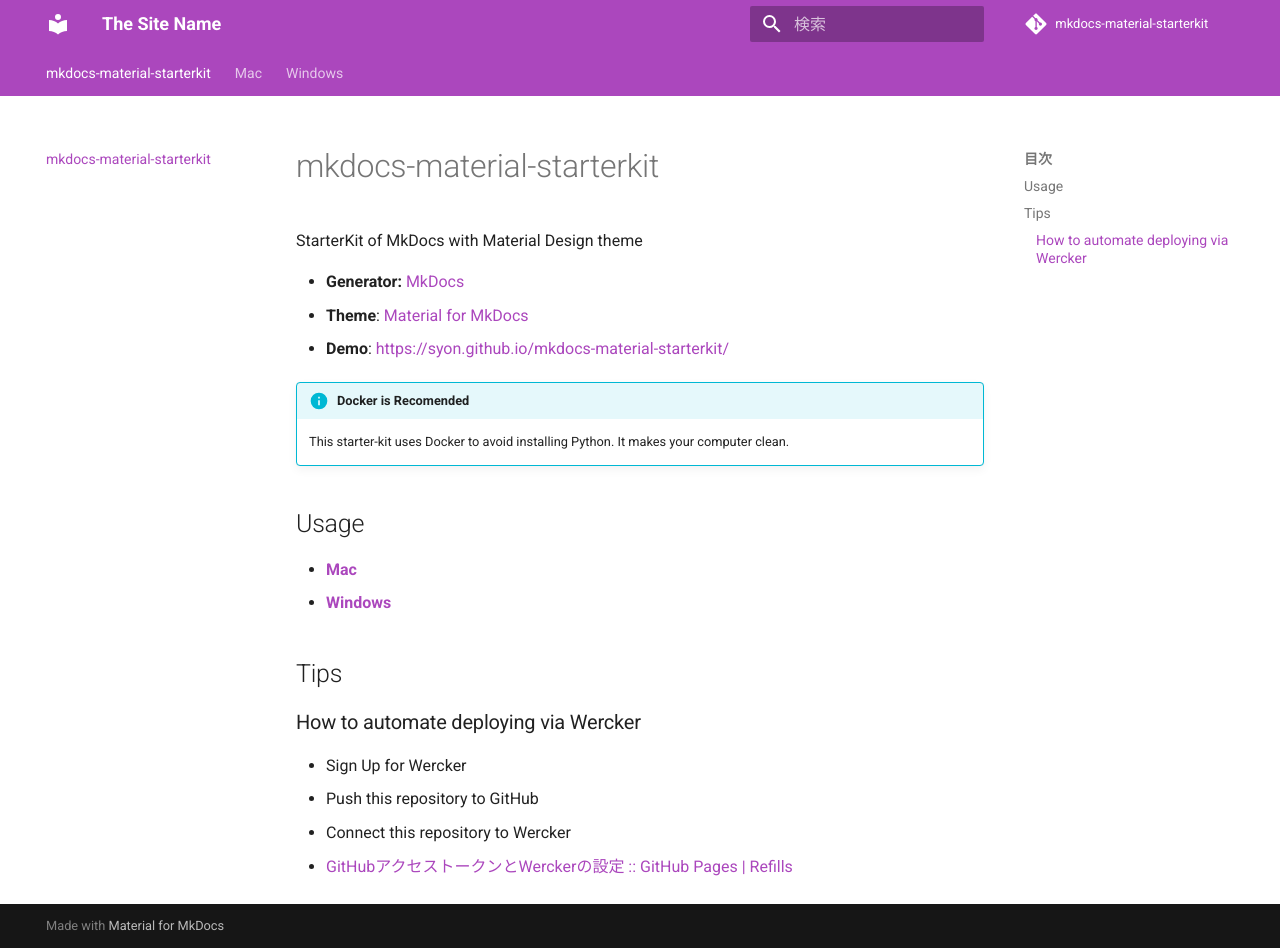
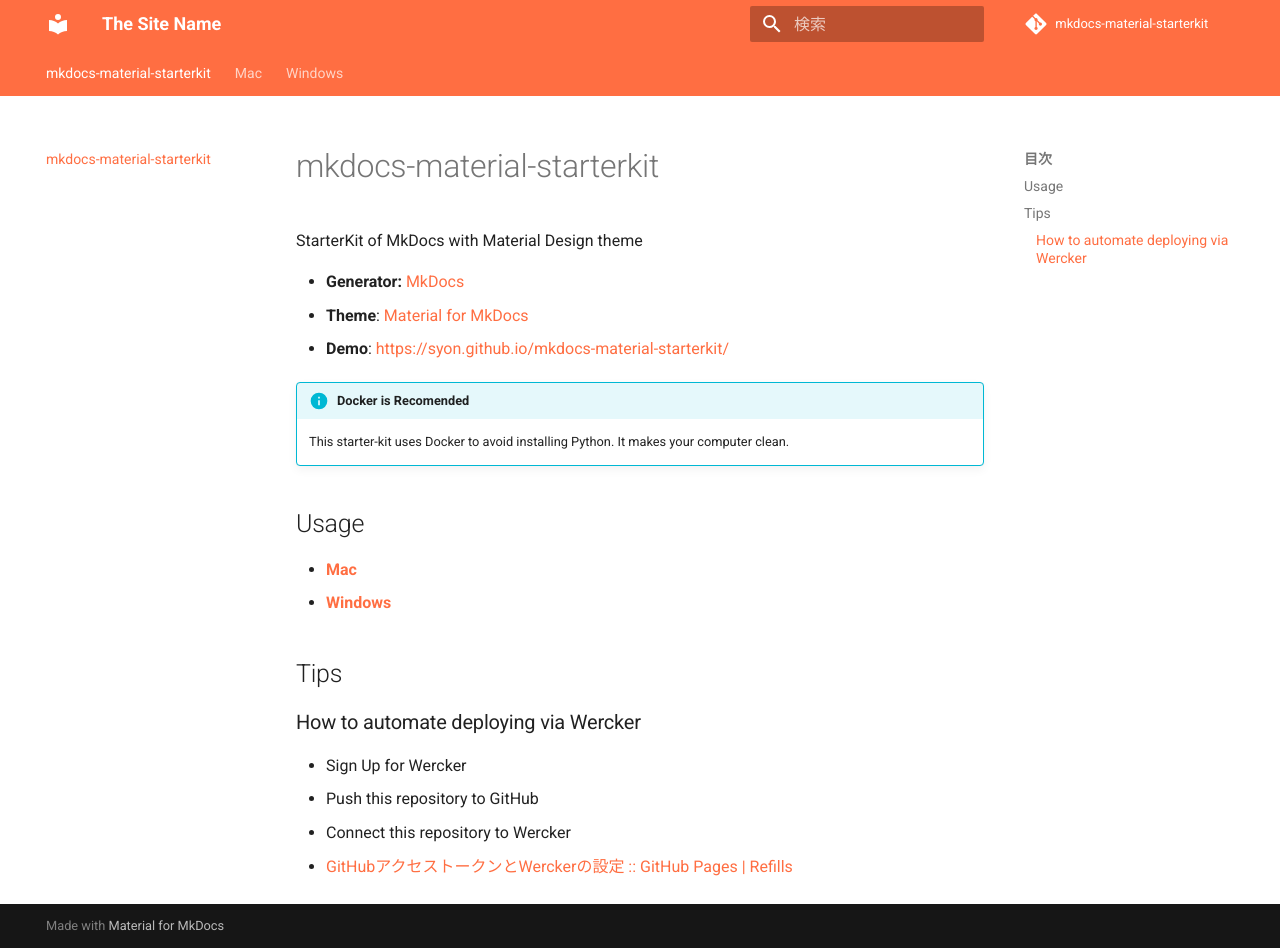
Before and after one commit to syon/mkdocs-material-starterkit, an MkDocs documentation site: the page built from docs/index.md, in a window 1280 px wide and 948 px high. Built offline with MkDocs 1.6.1 and Material for MkDocs 9.7.7, drawn with Linux system fonts in a browser that asks for light colours; comment, search, counter and statistics services are not loaded.

Commit message:
:lipstick: change palette colors

```diff
--- a/mkdocs.yml
+++ b/mkdocs.yml
@@ -9,8 +9,8 @@
 theme:
   name: 'material'
   palette:
-    primary: 'purple'
-    accent: 'orange'
+    primary: 'deep orange'
+    accent: 'green'
   language: 'ja'
   feature:
     tabs: true
```
